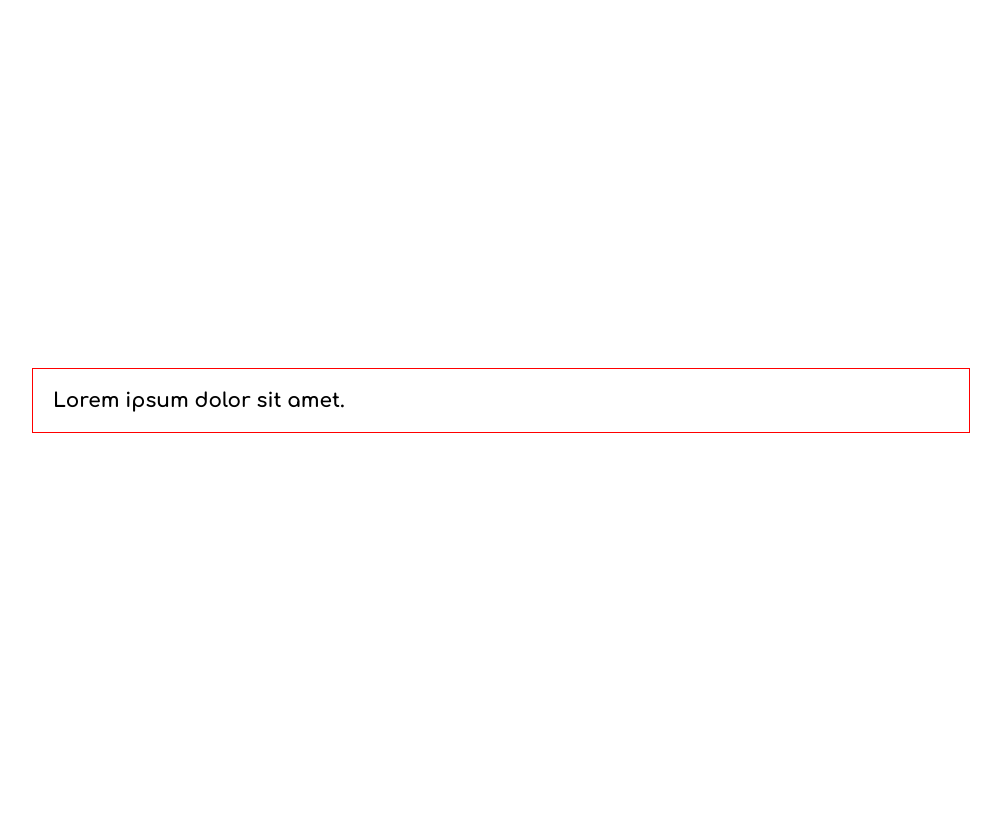
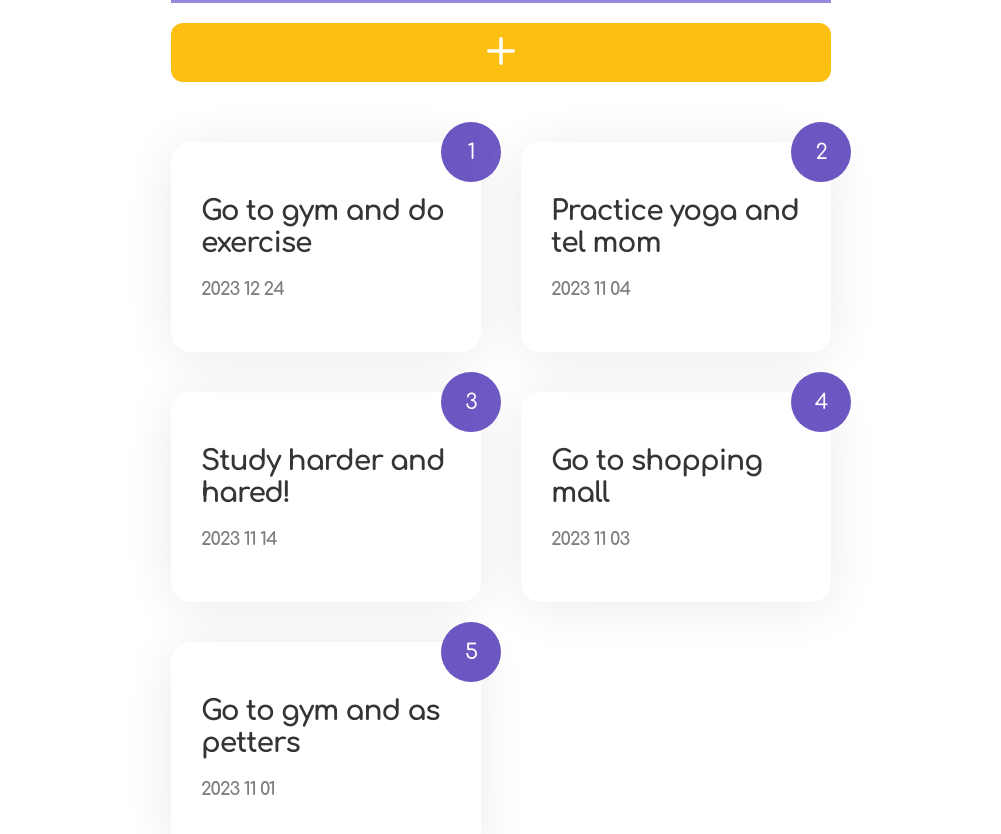
Before and after one commit to Mahyarnafisi/add, a React (Create React App) app: page / in a window 1280 px wide. Shown: the top 834 px of the page, without its empty margins (139-1140 px from the left). Before the commit the page ends 800 px from the top, so only its background shows below. Built offline with nearby package versions, Linux system fonts and the light colour scheme.

Commit message:
almost done styling, made dummy data

```diff
--- a/src/App.css
+++ b/src/App.css
@@ -1,6 +1,5 @@
 .App {
-  border: 1px solid red;
   padding: 2rem;
-  width: 70vw;
+  width: min-content;
   height: min-content;
 }
--- a/src/App.js
+++ b/src/App.js
@@ -1,10 +1,21 @@
 import React from "react";
 import "./App.css";
+import Form from "./components/form/From";
+import List from "./components/list/List";
+
+const initiateData = [
+  { id: 1, title: "Go to gym and do exercise", date: "2023 12 24", number: 1 },
+  { id: 2, title: "Practice yoga and tel mom", date: "2023 11 04", number: 2 },
+  { id: 3, title: "Study harder and hared!", date: "2023 11 14", number: 3 },
+  { id: 4, title: "Go to shopping mall", date: "2023 11 03", number: 4 },
+  { id: 5, title: "Go to gym and as petters", date: "2023 11 01", number: 5 },
+];
 
 function App() {
   return (
     <div className="App">
-      <h1>Lorem ipsum dolor sit amet.</h1>
+      <Form />
+      <List initiateData={initiateData} />
     </div>
   );
 }
--- /dev/null
+++ b/src/components/form/From.js
@@ -0,0 +1,16 @@
+import React from "react";
+
+import "../../style/form/Form.css";
+
+import { BsPlus } from "react-icons/bs";
+const Form = () => {
+  return (
+    <form className="form">
+      <input type="text" className="form__input" placeholder="What is in your mind?" />
+      <button type="submit" className="form__btn--submit hover">
+        <BsPlus className="btn-icon" />
+      </button>
+    </form>
+  );
+};
+export default Form;
--- /dev/null
+++ b/src/components/list/List.js
@@ -0,0 +1,14 @@
+import React from "react";
+import "../../style/list/List.css";
+import ListItem from "./ListItem";
+
+const List = (props) => {
+  return (
+    <div className="list">
+      {props.initiateData.map((item) => {
+        return <ListItem key={item.id} number={item.number} title={item.title} date={item.date} />;
+      })}
+    </div>
+  );
+};
+export default List;
--- /dev/null
+++ b/src/components/list/ListItem.js
@@ -0,0 +1,14 @@
+import React from "react";
+import "../../style/list/ListItem.css";
+
+const ListItem = (props) => {
+  return (
+    <div className="list-item">
+      <div className="list__title">{props.title}</div>
+      <div className="list__date">{props.date}</div>
+      <div className="list__number">{props.number}</div>
+    </div>
+  );
+};
+
+export default ListItem;
--- a/src/index.css
+++ b/src/index.css
@@ -15,6 +15,7 @@ body {
   align-items: center;
   justify-content: center;
   height: 100vh;
+  letter-spacing: -1px;
 }
 
 :root {
@@ -30,10 +31,19 @@ body {
   --color-tertiary-2: #ff9ab1;
   --color-tertiary-3: #fde5ed;
 
-  --color-text: #2f2d2eff;
+  --color-text: #363435;
   --color-white: #ffffff;
   --color-black: #000000;
 
   --font-1: "Comfortaa", cursive;
   --font-2: "Manrope", sans-serif;
 }
+
+.btn-icon {
+  color: var(--color-white);
+  font-size: 5.6rem;
+}
+
+.hover:hover {
+  filter: brightness(110%);
+}
--- /dev/null
+++ b/src/style/form/Form.css
@@ -0,0 +1,29 @@
+.form {
+  display: flex;
+  flex-flow: column wrap;
+  justify-content: center;
+  align-items: stretch;
+  gap: 2rem;
+  margin-bottom: 6rem;
+}
+
+.form__input {
+  width: 50vw;
+  padding: 1rem;
+  font-size: 2.8rem;
+  outline: none;
+  border: none;
+  border-bottom: 3px solid var(--color-secondary-3);
+}
+
+.form__input::placeholder {
+  opacity: 50%;
+}
+
+.form__btn--submit {
+  width: 100%;
+  border: none;
+  background-color: var(--color-primary-1);
+  border-radius: 1.2rem;
+  transition: all 0.2s ease-in-out;
+}
--- /dev/null
+++ b/src/style/list/List.css
@@ -0,0 +1,7 @@
+.list {
+  width: 100%;
+  height: min-content;
+  display: grid;
+  grid-gap: 4rem;
+  grid-template-columns: repeat(auto-fit, minmax(30rem, 1fr));
+}
--- /dev/null
+++ b/src/style/list/ListItem.css
@@ -0,0 +1,42 @@
+.list-item {
+  box-shadow: 0 0.5rem 5rem #00000015, -1rem -1rem 5rem #ffffff25;
+  padding: 3rem;
+  border-radius: 2rem;
+  position: relative;
+  display: flex;
+  align-items: flex-start;
+  justify-content: center;
+  flex-flow: column wrap;
+  gap: 2rem;
+  height: 15rem;
+  max-width: 25rem;
+}
+
+.list__title {
+  color: var(--color-text);
+  font-family: var(--font-1);
+  font-size: 2.8rem;
+  font-weight: bolder;
+}
+
+.list__date {
+  font-size: 1.8rem;
+  opacity: 50%;
+  font-weight: 600;
+}
+
+.list__number {
+  position: absolute;
+  top: -2rem;
+  right: -2rem;
+  background-color: var(--color-secondary-1);
+  width: 50px;
+  height: 50px;
+  display: flex;
+  align-items: center;
+  justify-content: center;
+  padding: 0.5rem;
+  border-radius: 999px;
+  color: var(--color-white);
+  font-size: 2.1rem;
+}
```
